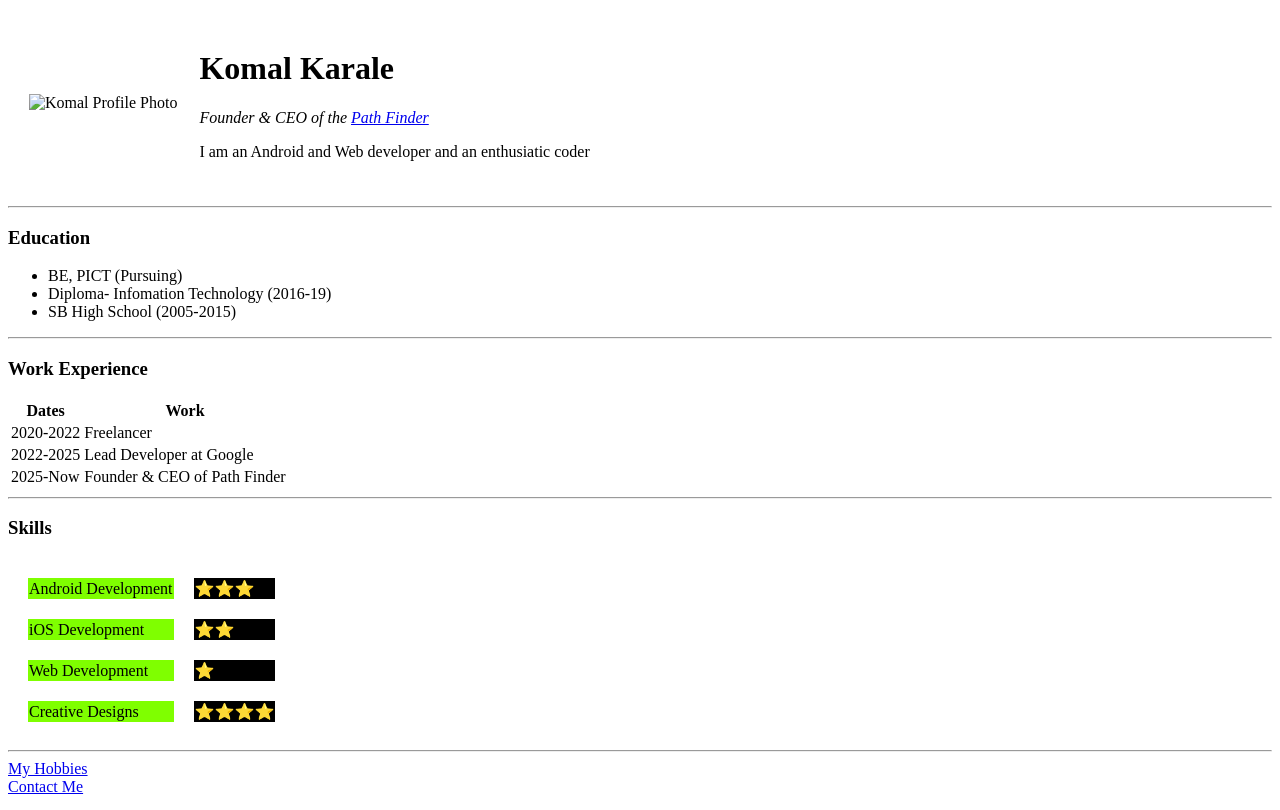
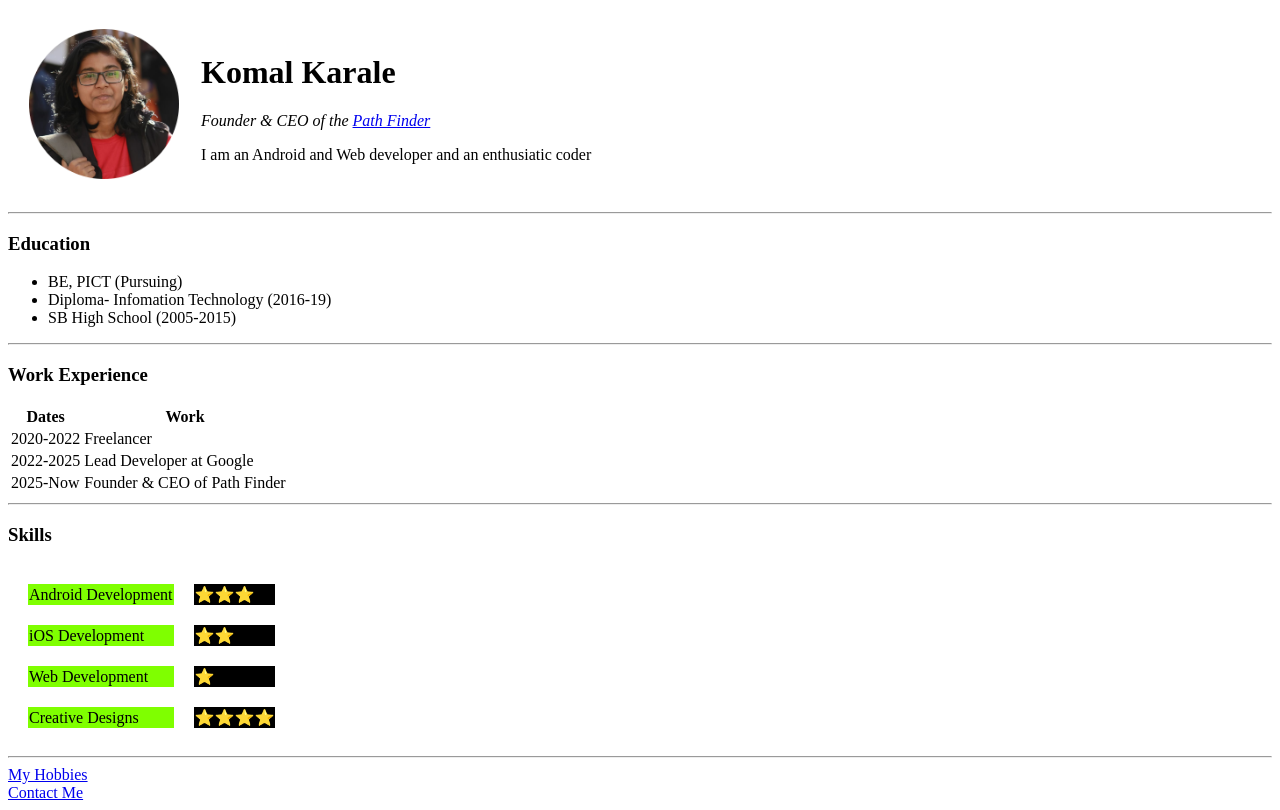
Before and after one commit to KomalKarale/cv, a plain HTML site: page index.html in a window 1280 px wide. Drawn offline with Linux system fonts and the light colour scheme.

Commit message:
Update index.html

```diff
--- a/index.html
+++ b/index.html
@@ -10,7 +10,7 @@
     <table cellspacing="20">
       <tr>
         <td>
-          <img src="images/komal-profile.png" alt="Komal Profile Photo" width="150px" height="150px" >
+          <img src="komal-profile.png" alt="Komal Profile Photo" width="150px" height="150px" >
         </td>
 
         <td>
```
